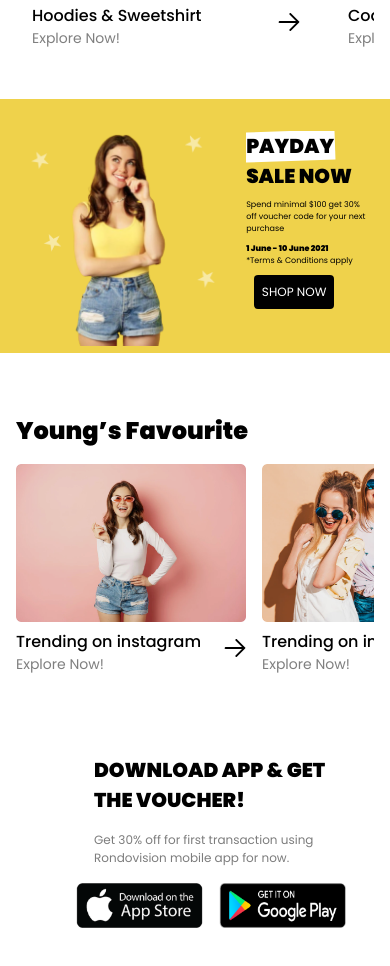
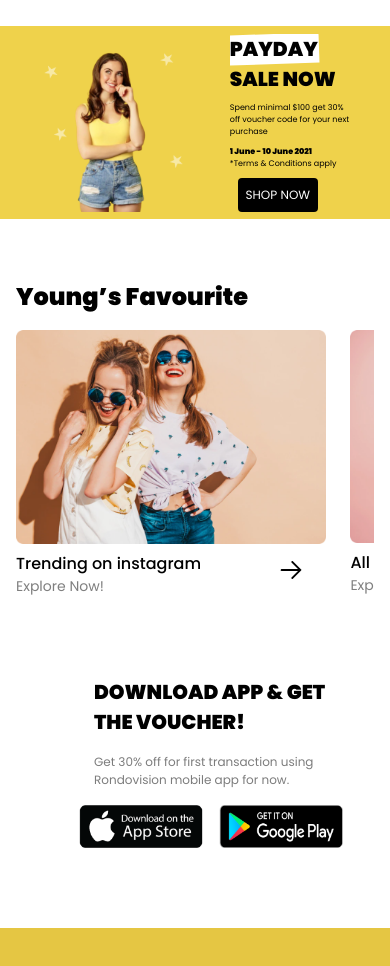
Before and after one commit to PrazolMalla/html-css, a plain HTML site: page index.html in a window 390 px wide. Shown: the part 994-1960 px from the top of the page. Drawn offline with Linux system fonts and the light colour scheme.

Commit message:
minor width height changes

```diff
--- a/asset/css/style.css
+++ b/asset/css/style.css
@@ -169,12 +169,15 @@ section {
 @media only screen and (max-width: 600px) {
     .hero-section {
         margin: 0 16px;
-        padding: 8px 8px 0 8px;
+        padding: 8px 8px 0 0;
         border-radius: 24px;
+        max-height: 176px;
+
     }
 
     .hero-img {
-        max-width: 200px;
+        margin-top: 22px;
+        max-width: 174px;
     }
 
     .hero-section-heading {
@@ -214,7 +217,7 @@ section {
     }
 
     .hero-img-section {
-        height: 180px;
+        max-height: 176px;
 
     }
 
@@ -282,7 +285,7 @@ section {
     }
 
     .brand-img {
-        width: 60px;
+        max-height: 29px;
     }
 
 }
@@ -354,7 +357,7 @@ section {
     }
 
     .card-img {
-        width: 300px;
+        width: 254px;
         overflow-x: visible;
     }
 
@@ -450,17 +453,25 @@ section {
     .payday-section {
         margin-top: 50px;
         padding: 0 8px;
+        /* max-width: 375px; */
     }
 
     .payday-container {
         padding: 0;
-        padding-top: 32px;
+        padding-top: 8px;
+        /* padding-bottom: 8px; */
 
 
     }
 
+    .payday-img-container {
+        max-width: 151px;
+
+    }
+
     .payday-img {
-        max-width: 200px;
+        padding-top: 16px;
+        max-width: 151px;
     }
 
     .payday-content-container {
@@ -512,9 +523,9 @@ section {
         padding: 0 16px;
     }
 
-    .card-container {
+    .favourites-section .card-container {
         overflow-x: scroll;
-        gap: 16px;
+        gap: 48px;
         margin-top: 16px;
     }
 
@@ -537,7 +548,7 @@ section {
     }
 
     .favourites-card-img {
-        width: 230px;
+        width: 310px;
         overflow-x: visible;
     }
 
@@ -628,9 +639,15 @@ section {
         line-height: 30px;
     }
 
-    .download-icons {
+    /* .download-icons {
         width: 270px;
+    } */
+
+    .store-icon {
+        max-height: 43px;
     }
+
+
 
 
 }
@@ -705,7 +722,7 @@ section {
     }
 
     .news-letter-container {
-        max-width: 80%;
+        max-width: 312px;
     }
 
     .news-letter-container .heading {
--- a/index.html
+++ b/index.html
@@ -132,7 +132,7 @@
                 <div class="card-container ">
                     <div class="favourites-card">
                         <div class="favourites-card-img-container">
-                            <img src="./asset/img/favourite-1.png" alt="" class="favourites-card-img">
+                            <img src="./asset/img/favourite-2.png" alt="" class="favourites-card-img">
                         </div>
                         <div class="card-info favourites-card-info">
                             <div class="card-text">
@@ -146,11 +146,11 @@
                     </div>
                     <div class="favourites-card ">
                         <div class="favourites-card-img-container">
-                            <img src="./asset/img/favourite-2.png" alt="" class="favourites-card-img">
+                            <img src="./asset/img/favourite-1.png" alt="" class="favourites-card-img">
                         </div>
                         <div class="card-info favourites-card-info">
                             <div class="card-text">
-                                <h3>Trending on instagram</h3>
+                                <h3>All Under $40</h3>
                                 <p>Explore Now!</p>
                             </div>
                             <div class="card-cta">
@@ -171,8 +171,8 @@
                     <p>Get 30% off for first transaction using
                         Rondovision mobile app for now.</p>
                     <div class="download-icons">
-                        <img src="./asset/img/app-store.png" alt="" class="app-store-icon">
-                        <img src="./asset/img/google-pay.png" alt="" class="google-play-icon">
+                        <img src="./asset/img/app-store.png" alt="" class="store-icon">
+                        <img src="./asset/img/google-pay.png" alt="" class="store-icon">
                     </div>
                 </div>
                 <div class="mobile-app-img-container">
```
